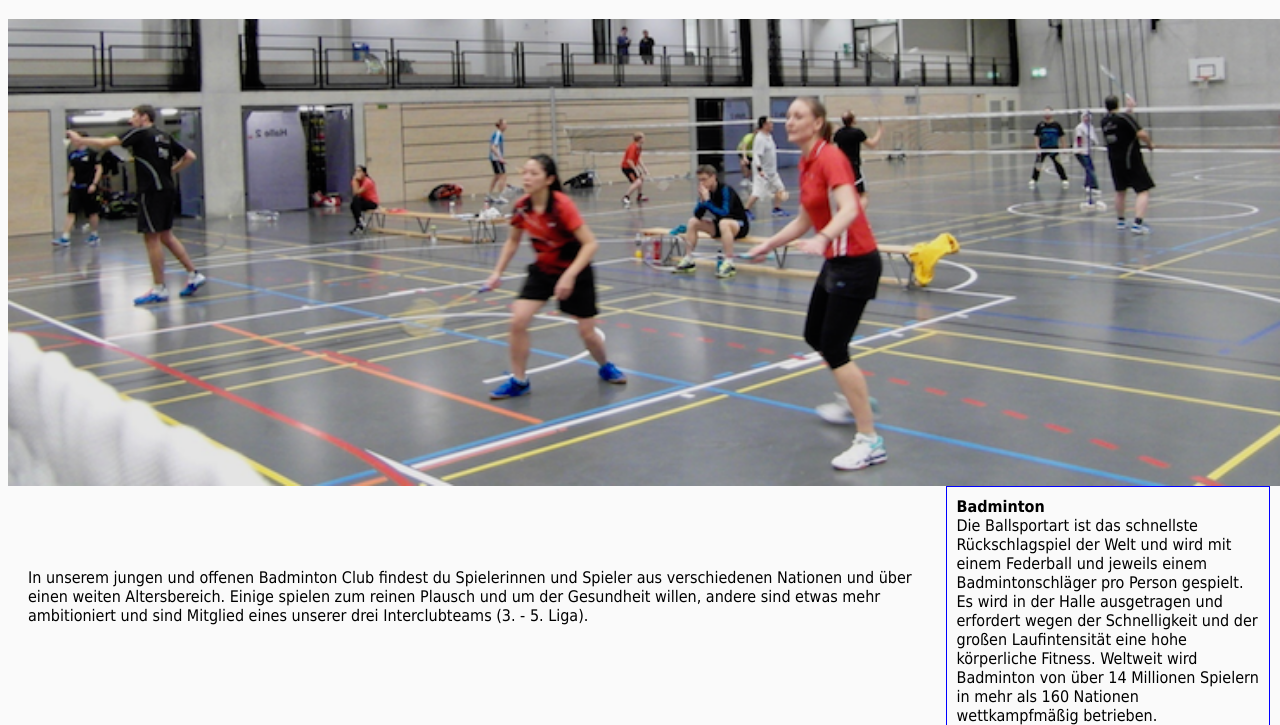
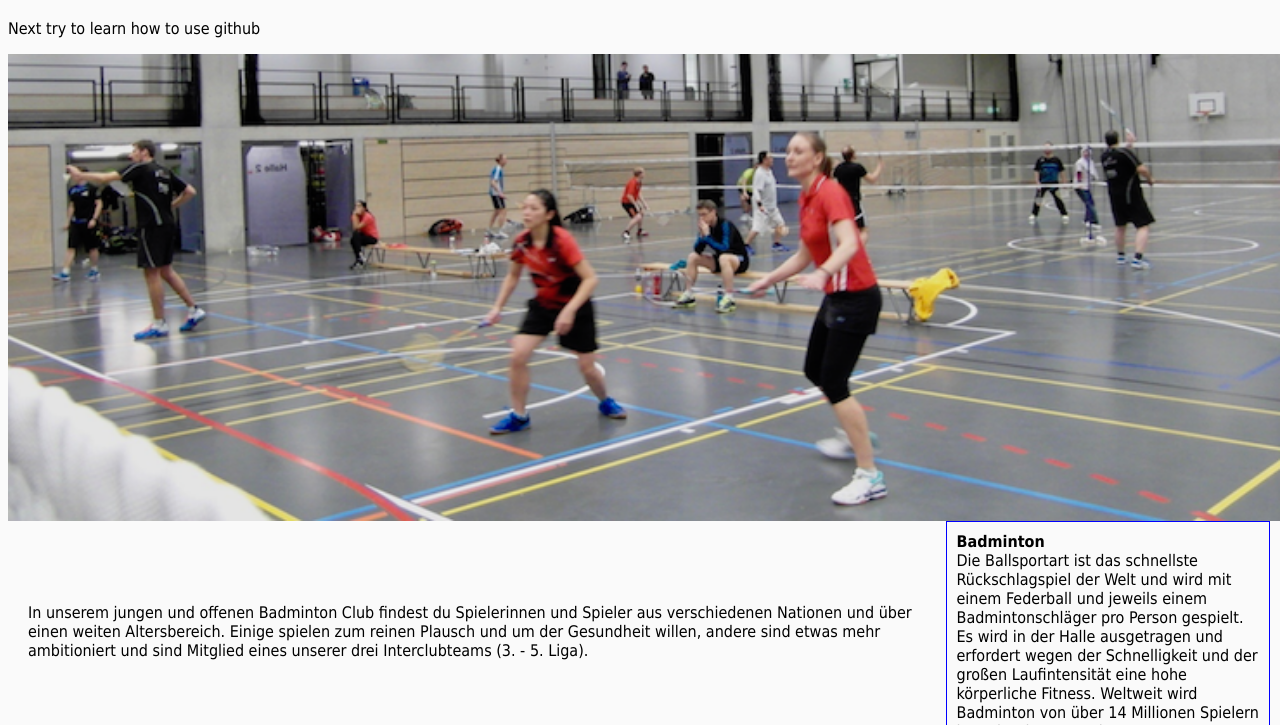
Before and after one commit to Katjadoerle/Katjadoerle.github.io, a plain HTML site: page index.html in a window 1280 px wide. Shown: the part 375-1100 px from the top of the page. Drawn offline with Linux system fonts and the light colour scheme.

Commit message:
trying if I am still able to use github

```diff
--- a/index.html
+++ b/index.html
@@ -19,6 +19,7 @@
   <p>Today is an awesome day. You rock! Go and have a coffee!</p>
   <p>Bewerbung als Djanogirl</p>
   <h1>Django Unicorn</h1>
+    <p>Next try to learn how to use github</p>
 
 <img src="pic_home.png" alt="Heimspiel">
 
```
